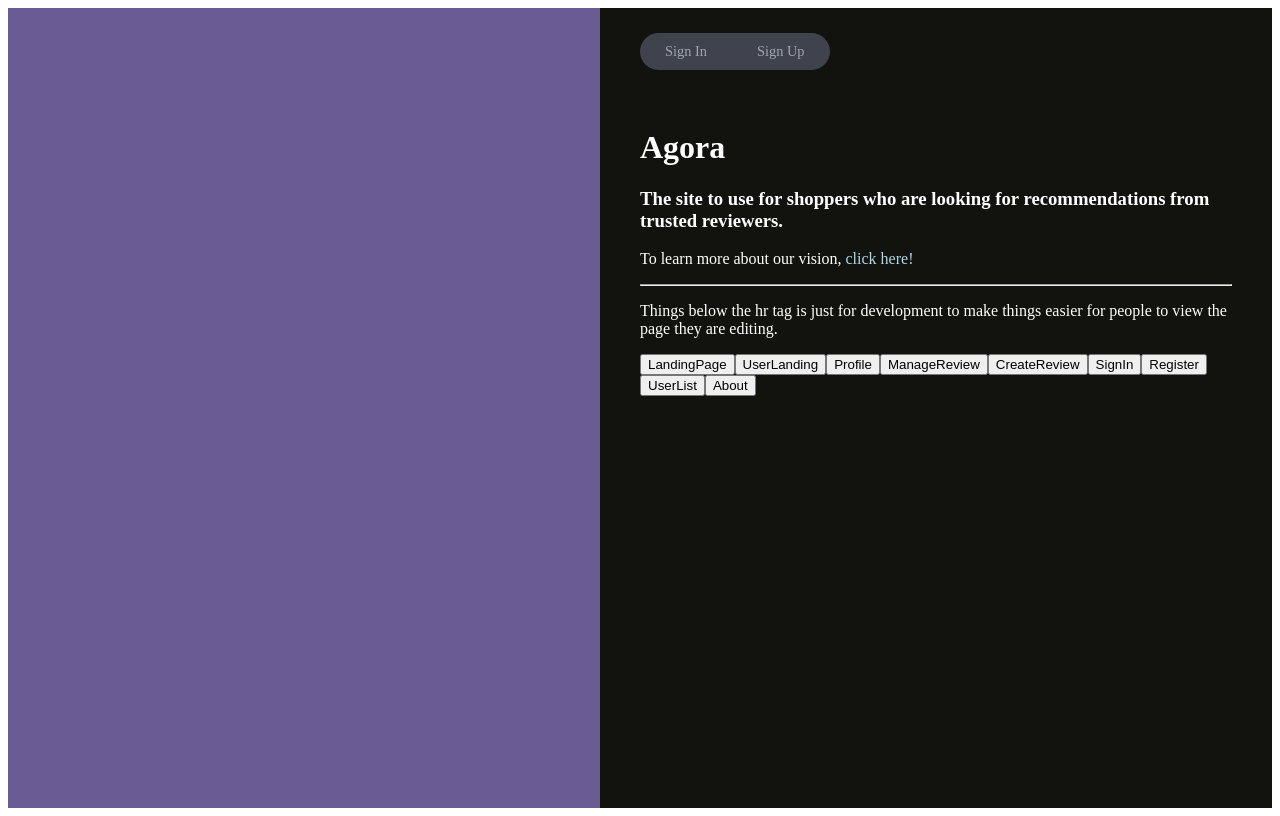
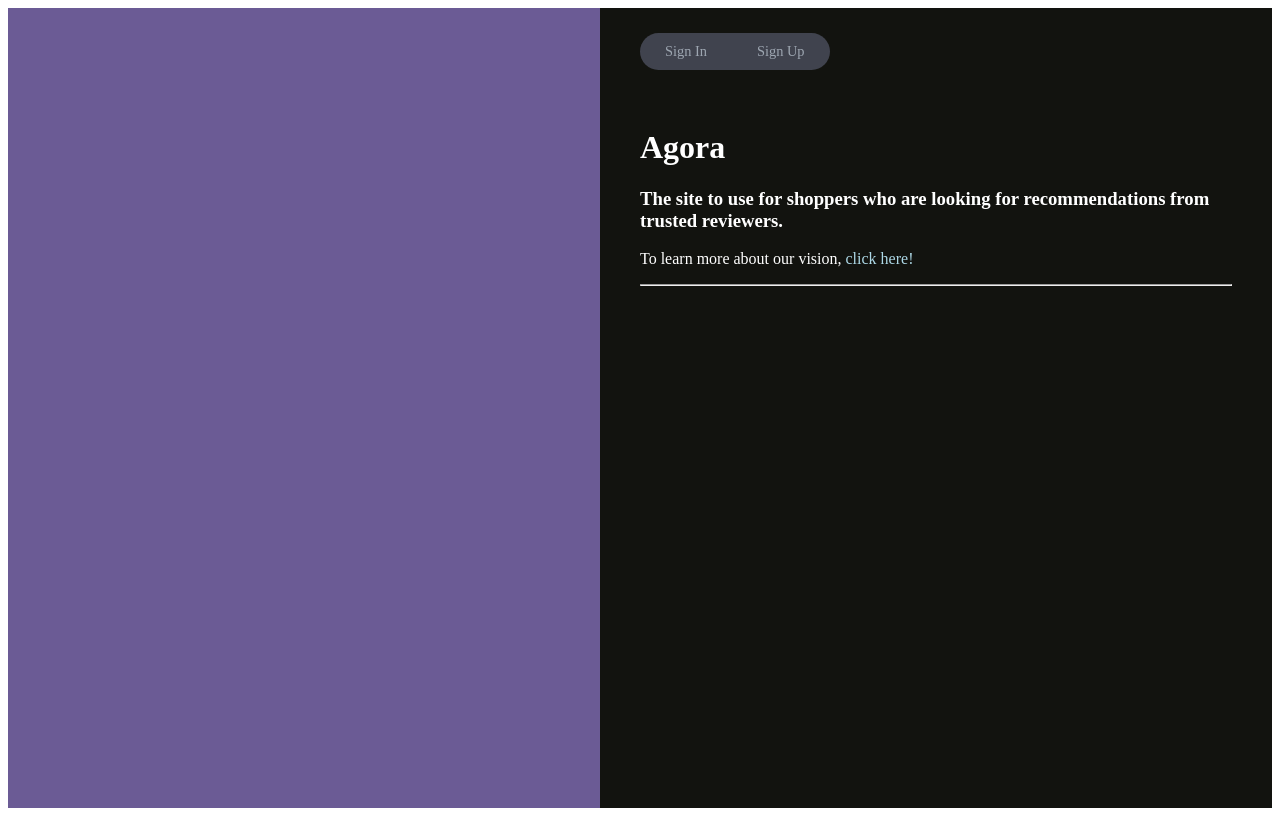
Before and after one commit to Electrex/2021-fall-cs160-team-vision, a React (Create React App) app in the folder frontend/: page / in a window 1280 px wide. Built offline with nearby package versions, Linux system fonts and the light colour scheme.

Commit message:
Sketchy dockerfile edit to fix server image build

```diff
--- a/frontend/src/components/LandingPage.js
+++ b/frontend/src/components/LandingPage.js
@@ -35,7 +35,7 @@ function LandingPage(props) {
                 <h3>The site to use for shoppers who are looking for recommendations from trusted reviewers.</h3>
                 <p>To learn more about our vision, <a style={{color: '#ADD8E6'}} onClick={() => routeChange('/about')}>click here!</a></p>
                 <hr/>
-                <p>Things below the hr tag is just for development to make things easier for people to view the page they are editing.</p>
+                {/* <p>Things below the hr tag is just for development to make things easier for people to view the page they are editing.</p>
                 <button onClick={() => routeChange('/')}>LandingPage</button>
                 <button onClick={() => routeChange('/me')}>UserLanding</button>
                 <button onClick={() => routeChange('/me/profile')}>Profile</button>
@@ -44,7 +44,7 @@ function LandingPage(props) {
                 <button onClick={() => routeChange('/signin')}>SignIn</button>
                 <button onClick={() => routeChange('/signup')}>Register</button>
                 <button onClick={() => routeChange('/users')}>UserList</button>
-                <button onClick={() => routeChange('/about')}>About</button>
+                <button onClick={() => routeChange('/about')}>About</button> */}
             </div>
         </div>
     );
--- a/frontend/src/components/ManageReview.js
+++ b/frontend/src/components/ManageReview.js
@@ -6,8 +6,19 @@ function ManageReview(props) {
     const history = useHistory();
     const [data, setData] = useState("");
     const getAllData = () => {
+
+        // const config = {
+        //     headers: {
+        //       'Content-Type': 'application/json',
+        //       'x-auth-token': sessionStorage.getItem('agora_token')
+        //     }
+        //   }
+
+        // const res = await axios.get('/api/users/myID', config);
+        // const id = res.id;
+
         axios
-            .get("/api/review")
+            .get(`/api/review/`)
             .then((response) => {
                 console.log(response.data);
                 setData(response.data);
@@ -16,8 +27,8 @@ function ManageReview(props) {
                 console.log(error);
             });
     };
-    useEffect(() => {
-        getAllData();
+    useEffect(async () => {
+        await getAllData();
     }, []);
     const displayData = () => {
         return data ? (
```
Also changed, not shown: 1 other file (tests, documents, lock files or other folders).
